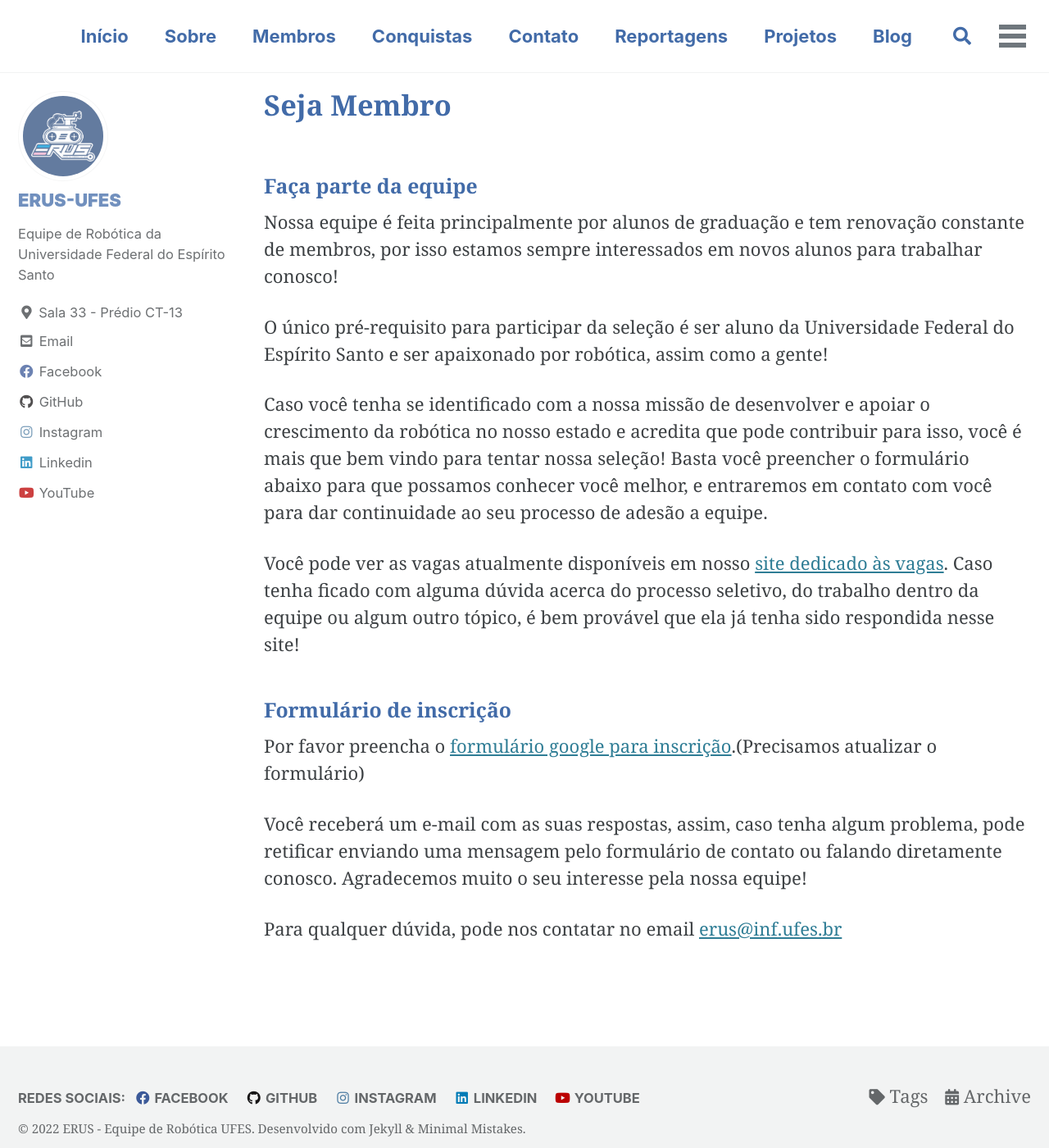
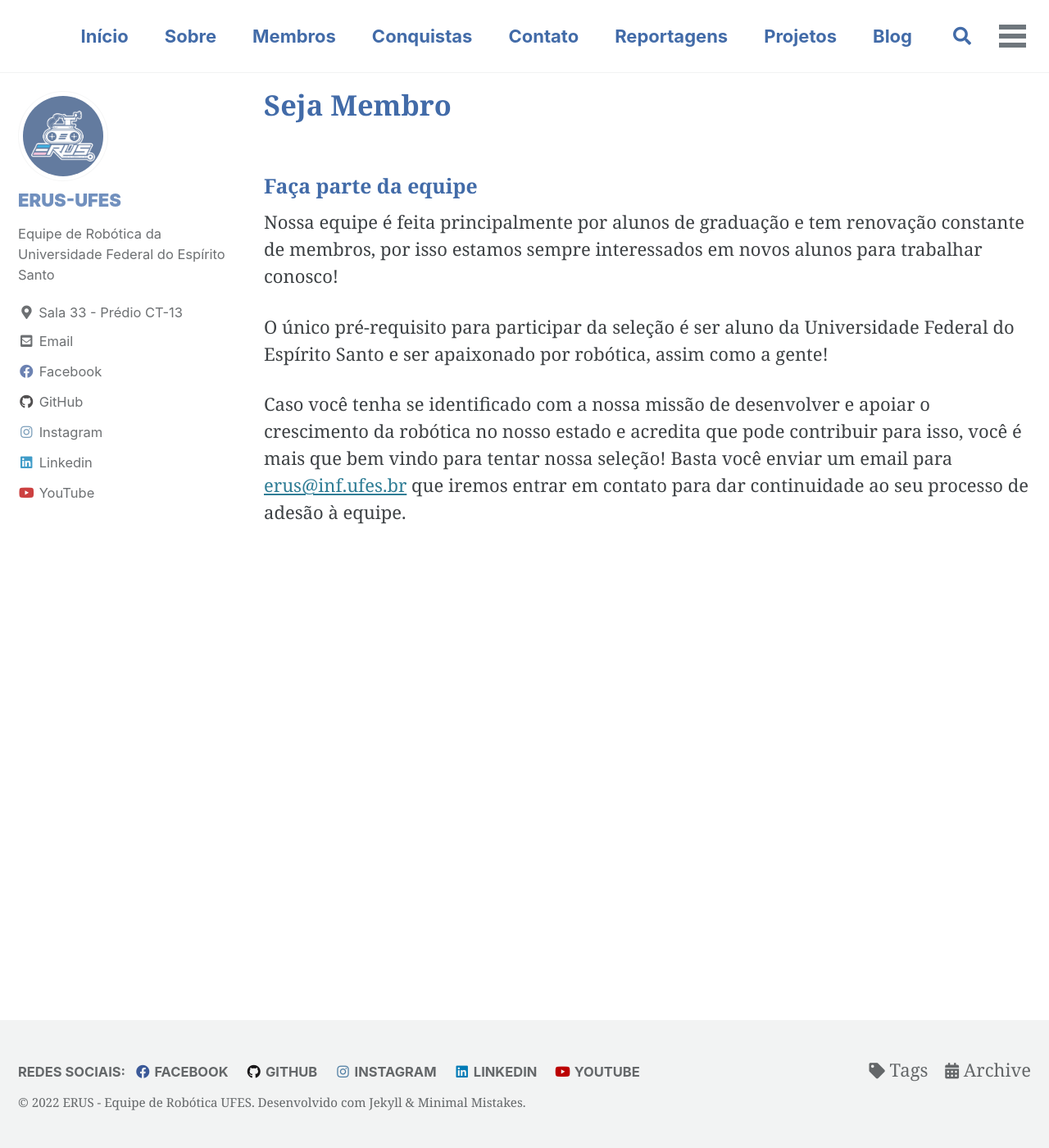
Before and after one commit to erufes/site, a Jekyll site: the page built from _pages/seja_membro.md, in a window 1280 px wide and 1400 px high. Shown: the whole window at 82% size. Built offline with Jekyll 4.4.1, drawn with Linux system fonts in a browser that asks for light colours; cached includes are drawn as plain includes.

Commit message:
modified:   _pages/seja_membro.md 	modified:   _pages/projetos.md 	_pages/eventos.md 	_pages/frente_competitiva.md 	_pages/frente_educacional.md

```diff
--- a/_pages/seja_membro.md
+++ b/_pages/seja_membro.md
@@ -12,14 +12,4 @@ Nossa equipe é feita principalmente por alunos de graduação e tem renovação
 
 O único pré-requisito para participar da seleção é ser aluno da Universidade Federal do Espírito Santo e ser apaixonado por robótica, assim como a gente!
 
-Caso você tenha se identificado com a nossa missão de desenvolver e apoiar o crescimento da robótica no nosso estado e acredita que pode contribuir para isso, você é mais que bem vindo para tentar nossa seleção! Basta você preencher o formulário abaixo para que possamos conhecer você melhor, e entraremos em contato com você para dar continuidade ao seu processo de adesão a equipe.
-
-Você pode ver as vagas atualmente disponíveis em nosso [site dedicado às vagas](https://erus-vagas.vercel.app/). Caso tenha ficado com alguma dúvida acerca do processo seletivo, do trabalho dentro da equipe ou algum outro tópico, é bem provável que ela já tenha sido respondida nesse site!
-
-### Formulário de inscrição
-
-Por favor preencha o [formulário google para inscrição](https://docs.google.com/forms/d/e/1FAIpQLSds2Ir-zckiDe9_V15f2rjasy5obL4ieR9E6aqTUrPiJ4j71A/viewform).(Precisamos atualizar o formulário)
-
-Você receberá um e-mail com as suas respostas, assim, caso tenha algum problema, pode retificar enviando uma mensagem pelo formulário de contato ou falando diretamente conosco. Agradecemos muito o seu interesse pela nossa equipe!
-
-Para qualquer dúvida, pode nos contatar no email [erus@inf.ufes.br](mailto:erus@inf.ufes.br)
+Caso você tenha se identificado com a nossa missão de desenvolver e apoiar o crescimento da robótica no nosso estado e acredita que pode contribuir para isso, você é mais que bem vindo para tentar nossa seleção! Basta você enviar um email para [erus@inf.ufes.br](mailto:erus@inf.ufes.br) que iremos entrar em contato para dar continuidade ao seu processo de adesão à equipe.
```
